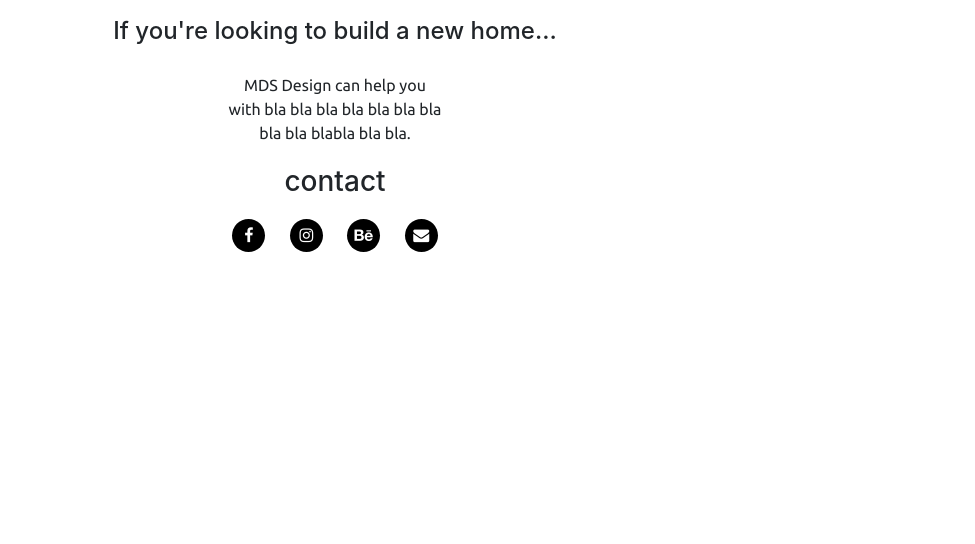
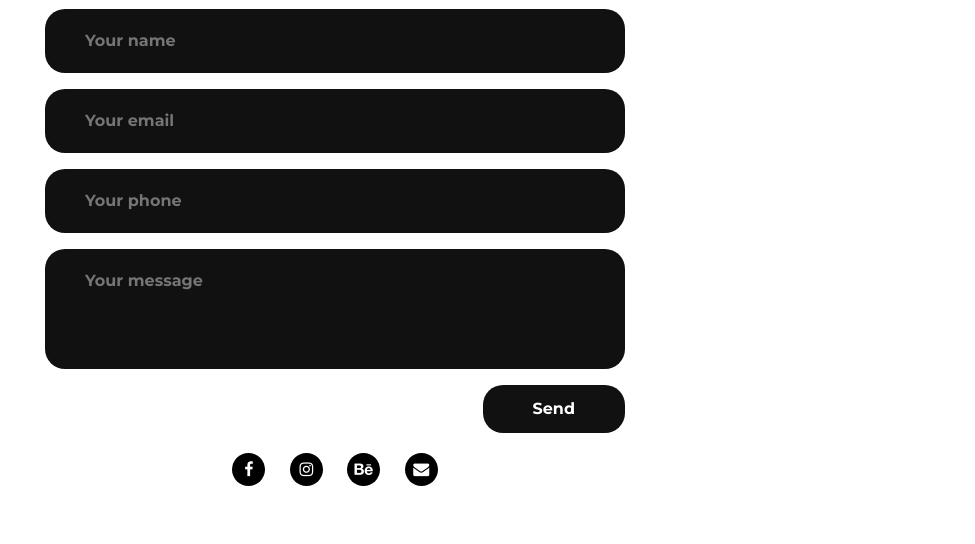
Before and after one commit to joeban1/mds-design, a plain HTML site: page contact.html in a window 1280 px wide. Shown: the part 256-800 px from the top of the page, without its empty margins (305-1280 px from the left). Drawn offline with nearby package versions, Linux system fonts and the light colour scheme.

Commit message:
Contact page added
Contact page added, not working yet

```diff
--- a/contact.html
+++ b/contact.html
@@ -36,11 +36,16 @@
 <img class="logo" src="images/logo.png" alt="mds-logo-img"></img>
 
 <div class="middle-container">
-
-    <h2>Get In Touch</h2><br>
-    <h4>If you're looking to build a new home... </h3>
-        <p class="bottom-txt">MDS Design can help you with bla bla bla bla bla bla bla bla bla blabla bla bla.</p>
-        <h3>contact</h3>
+    <div class="contact-section">
+        <h2>Contact Us</h2>
+        <form class="contact-form" action="index.html" method="post">
+          <input type="text" class="contact-form-text" placeholder="Your name">
+          <input type="email" class="contact-form-text" placeholder="Your email">
+          <input type="text" class="contact-form-text" placeholder="Your phone">
+          <textarea class="contact-form-text" placeholder="Your message"></textarea>
+          <input type="submit" class="contact-form-btn" value="Send">
+        </form>
+      </div>
 </div>
 
 <div class="bottom-container">
--- a/css/styles.css
+++ b/css/styles.css
@@ -11,7 +11,9 @@ h2{
 }
 
 P{
-    font-family: 'Ubuntu';
+    font-family: 'sans-serif';
+    font-size:1.1rem;
+    color:#323232;
 }
 
 .container {
@@ -60,6 +62,7 @@ P{
     display:block;
     text-align: center;
     margin: 20px auto;
+    transition: 1s;
 }
 
 .bottom-container{
@@ -73,6 +76,7 @@ P{
     grid-template-columns: 45% auto;
     grid-gap: 10px;
     padding: 10px;
+    transition: 1s;
 }
 
 .left-image {
@@ -105,6 +109,7 @@ P{
 
 .active{
     max-width:400px;
+    margin-right:100px;
 }
 
 .active:hover{
@@ -117,7 +122,11 @@ P{
     float: left;
 }
 
-.test-preview{
+.icehouse-preview{
+    max-width:75%;
+}
+
+.about-preview{
     max-width:50%;
 }
 
@@ -132,3 +141,52 @@ P{
 .text{
     padding-top:10px;
 }
+
+
+
+*{
+    margin: 0;
+    padding: 0;
+    font-family: "montserrat",sans-serif;
+  }
+
+  .contact-form{
+    max-width: 600px;
+    margin: auto;
+    padding: 0 10px;
+    overflow: hidden;
+  }
+
+  .contact-form-text{
+    display: block;
+    width: 100%;
+    box-sizing: border-box;
+    margin: 16px 0;
+    border: 0;
+    background: #111;
+    padding: 20px 40px;
+    outline: none;
+    color: #ddd;
+    transition: 1s;
+    border-radius:20px;
+  }
+  .contact-form-text:focus{
+    box-shadow: 0 0 10px 4px #34495e;
+  }
+  textarea.contact-form-text{
+    resize: none;
+    height: 120px;
+  }
+  .contact-form-btn{
+    float: right;
+    border: 0;
+    background: #111;
+    color: #fff;
+    padding: 12px 50px;
+    border-radius: 20px;
+    cursor: pointer;
+    transition: 0.5s;
+  }
+  .contact-form-btn:hover{
+    background: #2980b9;
+  }
```
Also changed, not shown: about.html (+1 -1 lines), icehouse.html (+1 -2 lines).
